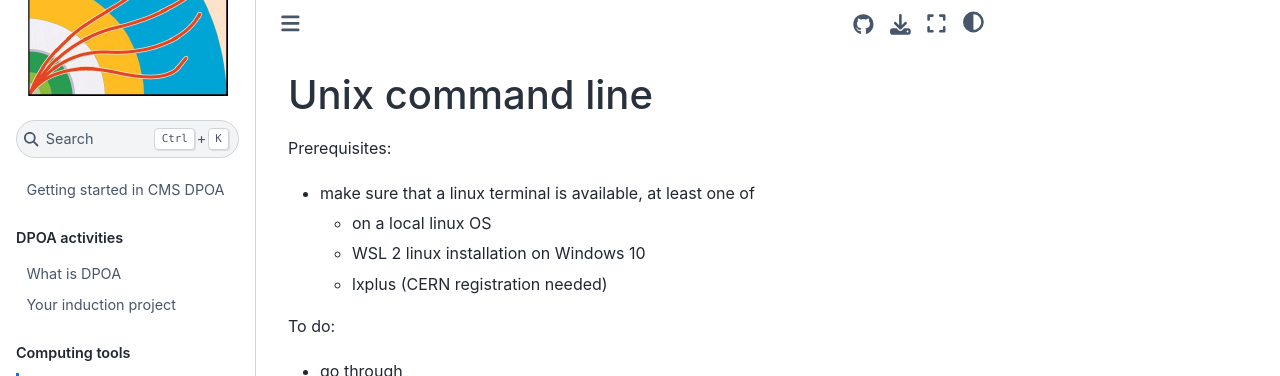
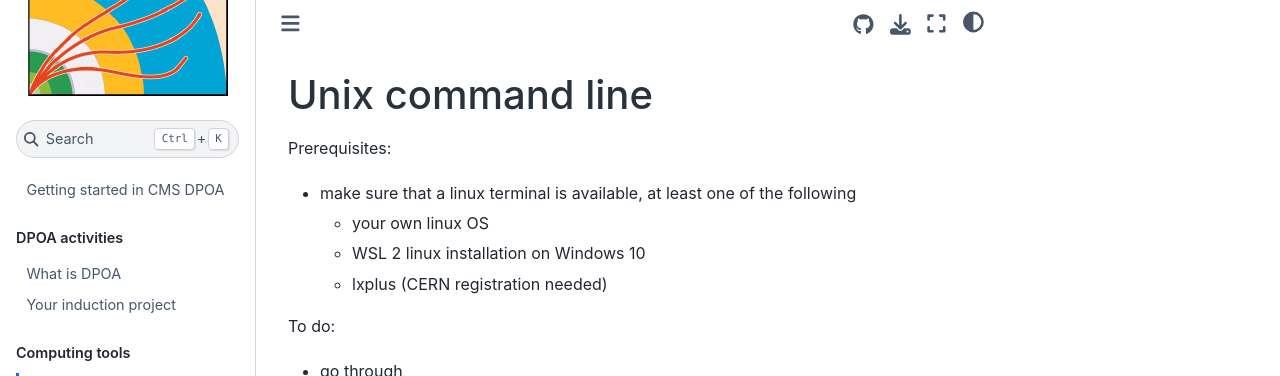
Before and after one commit to cms-dpoa/cms-dpoa-getting-started, a Jupyter Book: the page built from computing/basic/unix-bash.md, in a window 1280 px wide. Shown: the top 376 px of the page. Built offline with Jupyter Book 1.0.4 settings and Sphinx 7.4.7 and the Sphinx Book theme 1.1.4, drawn with Linux system fonts in a browser that asks for light colours.

Commit message:
Update unix-bash.md

```diff
--- a/computing/basic/unix-bash.md
+++ b/computing/basic/unix-bash.md
@@ -1,8 +1,8 @@
 # Unix command line
 
 Prerequisites:
-- make sure that a linux terminal is available, at least one of
-  - on a local linux OS
+- make sure that a linux terminal is available, at least one of the following
+  - your own linux OS
   - WSL 2 linux installation on Windows 10
   - lxplus (CERN registration needed)
 
```
